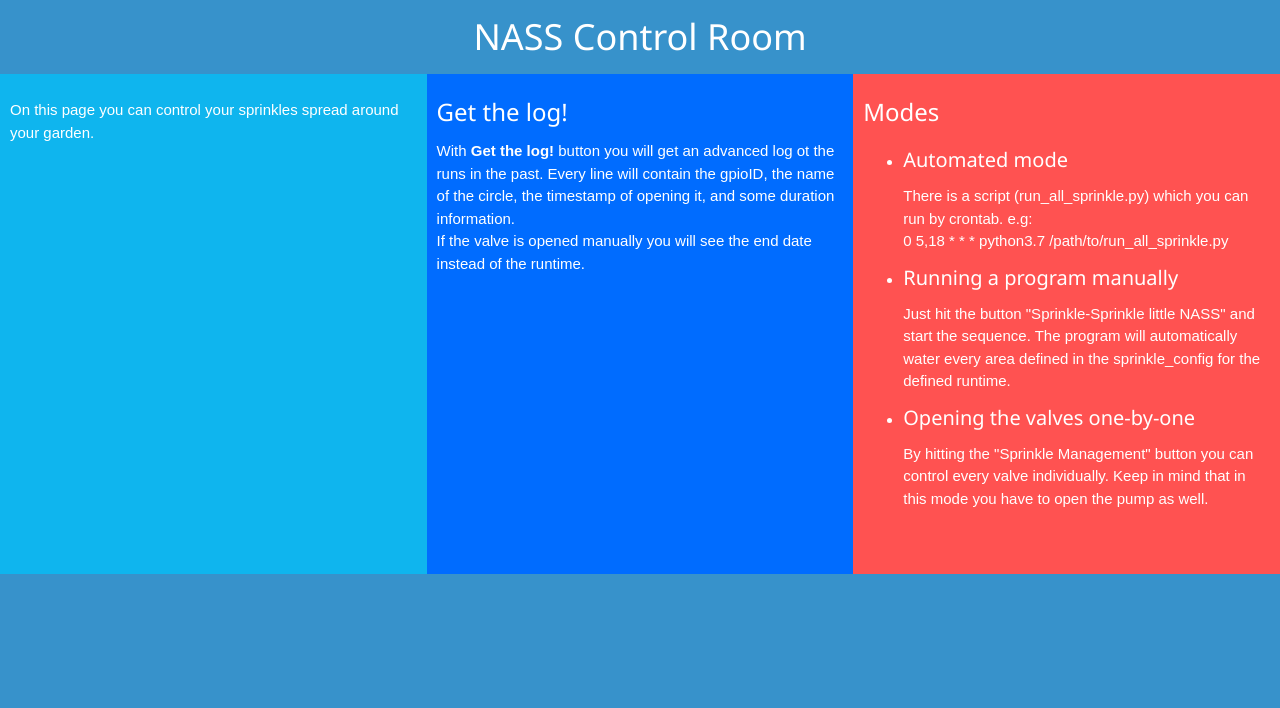
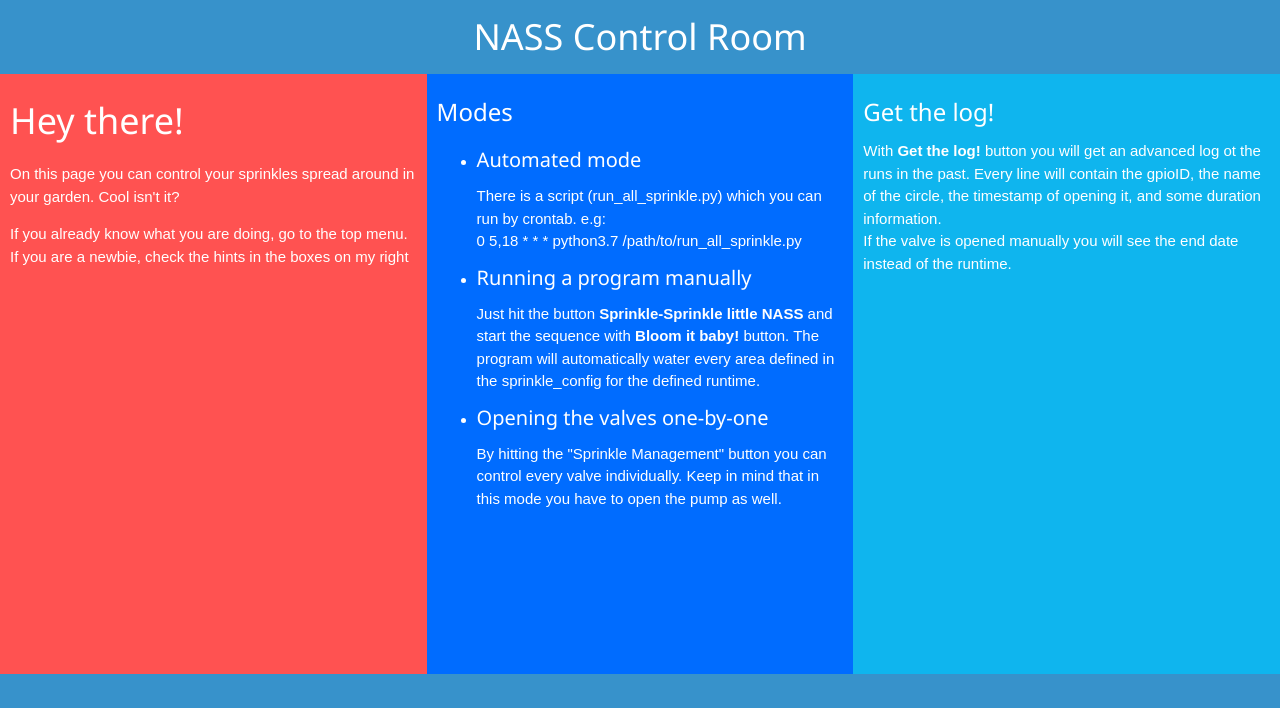
Before and after one commit to demogun-attis/nass, a Django app: page / in a window 1280 px wide. Shown: the part 92-800 px from the top of the page. Run offline with Django 3.2, Linux system fonts and the light colour scheme.

Commit message:
Some text correction and column ordering.

```diff
--- a/templates/home.html
+++ b/templates/home.html
@@ -14,7 +14,7 @@
 	.home {
 		float: left;
 		width: 33.33%;
-		height: 500px;
+		height: 600px;
 		padding: 10px;
 	}
 	.row:after {
@@ -315,21 +315,26 @@
 	{% else %}
 	<center><h1 style="color:white;">NASS Control Room</h1></center>
 	<div class="row">
-		<div class="home home_top1"><p>On this page you can control your sprinkles spread around your garden.</p></div>
+		<div class="home home_middle1">
+			<h1>Hey there!</h1>
+			<p>On this page you can control your sprinkles spread around in your garden. Cool isn't it?</p>
+			If you already know what you are doing, go to the top menu.<br>
+			If you are a newbie, check the hints in the boxes on my right</div>
+
 		<div class="home home_top2">
+	<h3>Modes</h3>
+	<ul>
+		<li><h4>Automated mode</h4>There is a script (run_all_sprinkle.py) which you can run by crontab. e.g:
+			<br>0 5,18 * * * python3.7 /path/to/run_all_sprinkle.py</li>
+		<li><h4>Running a program manually</h4>Just hit the button <b>Sprinkle-Sprinkle little NASS</b> and start the sequence with <b>Bloom it baby!</b> button. The program will automatically water every area defined in the sprinkle_config for the defined runtime.</li>
+		<li><h4>Opening the valves one-by-one</h4> By hitting the "Sprinkle Management" button you can control every valve individually. Keep in mind that in this mode you have to open the pump as well.</li></ul>
+		</div>
+
+		<div class="home home_top1">
 		<h3>Get the log!</h3>
 				With <b>Get the log!</b> button you will get an advanced log ot the runs in the past.
 				Every line will contain the gpioID, the name of the circle, the timestamp of opening it, and some duration information.
 				<br>If the valve is opened manually you will see the end date instead of the runtime.
-		</div>
-
-		<div class="home home_middle1">
-	<h3>Modes</h3>
-	<ul>
-		<li><h4>Automated mode</h4>There is a script (run_all_sprinkle.py) which you can run by crontab. e.g:
-			<br>0 5,18 * * * python3.7 /path/to/run_all_sprinkle.py</li>
-		<li><h4>Running a program manually</h4>Just hit the button "Sprinkle-Sprinkle little NASS" and start the sequence. The program will automatically water every area defined in the sprinkle_config for the defined runtime.</li>
-		<li><h4>Opening the valves one-by-one</h4> By hitting the "Sprinkle Management" button you can control every valve individually. Keep in mind that in this mode you have to open the pump as well.</li></ul>
 		</div>
 	</div>
 	{% endif %}
```
